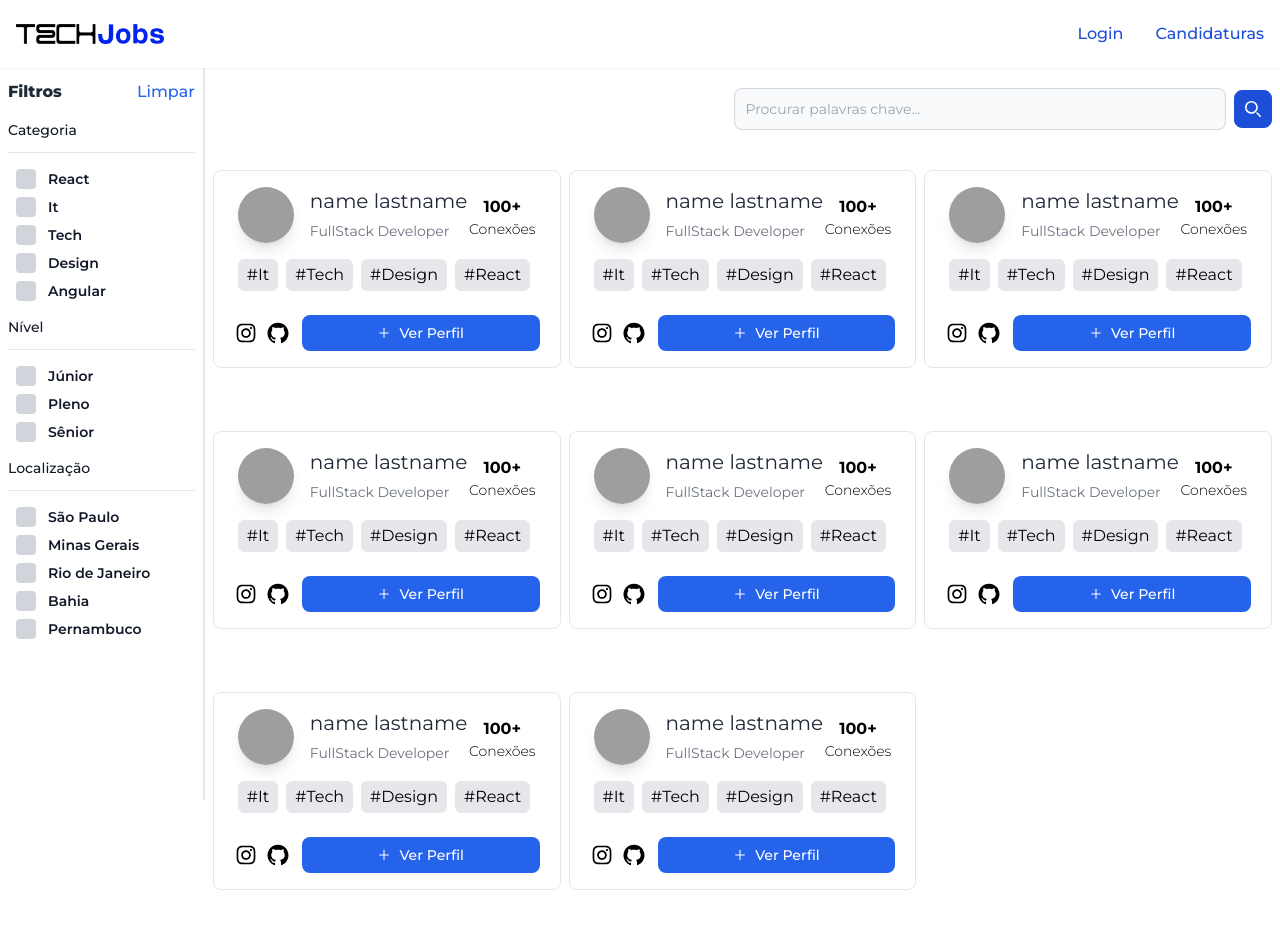
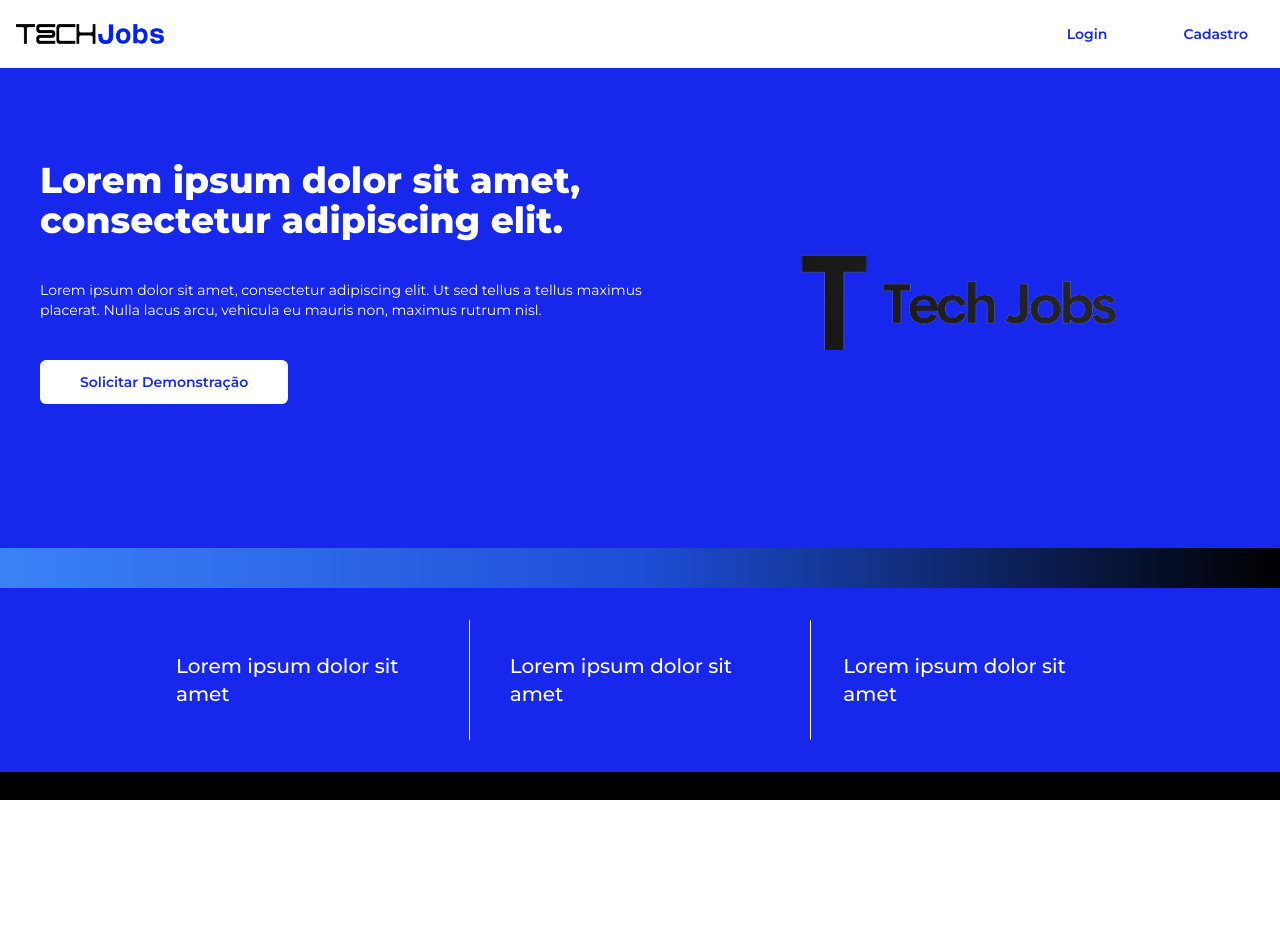
Before and after one commit to aughustuss/EmpregosTech, a Next.js app in the folder frontend/: page / in a window 1280 px wide. After the commit the page ends 800 px from the top, so only its background shows below. Built offline with nearby package versions, Linux system fonts and the light colour scheme; grey boxes are pictures that could not be loaded.

Commit message:
feat:fix home page

```diff
--- a/frontend/src/app/home/page.tsx
+++ b/frontend/src/app/home/page.tsx
@@ -1,39 +1,32 @@
-"use client"
+"use client";
 
+import Card from "@/components/Card";
+import Filter from "@/components/FilterSidebar";
+import FilterSearch from "@/components/FilterSidebar/FilterSearch";
 import NavBar from "@/components/NavBar/NavBar";
 
-const HomePage  =() =>{
-    return(
-        <>
-        <NavBar />
-        <div className="w-full h-screen  bg-black pt-12">
-            <div className=" bg-white h-screen  ">
-                <section className="flex w-full flex-row h-[500px] bg-blue-800">
-                    <div className="w-1/2 flex flex-col ml-10 gap-y-10">
-                        <div className="flex flex-col justify-center items-center mt-16 gap-10">
-                            <h3 className="font-extrabold text-4xl text-white">Impulsione resultadostalentosexperiências
-                                com um ecossistema fluido e inteligente para o seu RH
-                            </h3>
-                            <h4 className="font-normal text-sm text-white">Só a TechJobs entrega uma plataforma completa para contratar, admitir, treinar e engajar seu time de forma simples em uma jornada única e digital.</h4>
-                        </div>
-                        <div className="w-1/2">
-                             <button className="py-3 px-10 rounded-md text-sm bg-blue-600 text-white">Solicitar Demonstração </button>
-                        </div>
-                    </div>
-                    <div className="w-1/2 h-full  flex items-center justify-center">
-                        <img src="https://3299491.fs1.hubspotusercontent-na1.net/hub/3299491/hubfs/Rebranding%202023/home%202023/Banner%20Topo%201%20(1).png?width=800&name=Banner%20Topo%201%20(1).png" className="object-content"/>
-                    </div>
-                </section>
-                <div className="w-full h-[40px] bg-gradient-to-r from-indigo-500 via-purple-500 to-pink-500"> </div>
-                <div className="h-[20%] flex items-center justify-center gap-x-10 bg-blue-800 px-36 rounded-b-xl">
-                    <h3 className="border-r border-white p-6 text-xl font-medium text-white">+ de 4000 empresas confiam na TechJobs</h3>
-                    <h3 className="text-xl text-white">Presente em + de 20 setores</h3>
-                    <h3 className="border-l border-white p-6 text-xl text-white">Impulsionamos a vida de + de 1 M de pessoas</h3>
-                </div>
-            </div>
+export default function Home() {
+  return (
+    <div >
+      <NavBar />
+      <div className="flex flex-row justify-end w-full ">
+        <Filter />
+        <div className="w-[84%] pt-20">
+          <div className="flex items-end justify-end">
+            <FilterSearch />
+          </div>
+          <div className="grid grid-cols-1 gap-2 px-2 py-3 md:grid-cols-3 w-full  h-screen place-items-center  ">
+            <Card />
+            <Card />
+            <Card />
+            <Card />
+            <Card />
+            <Card />
+            <Card />
+            <Card />
+          </div>
         </div>
-        </>
-    )
+      </div>
+    </div>
+  );
 }
-
-export default HomePage;
--- a/frontend/src/app/layout.tsx
+++ b/frontend/src/app/layout.tsx
@@ -5,8 +5,8 @@ import { Montserrat } from "next/font/google";
 const montserrat = Montserrat({ subsets: ["latin"] });
 
 export const metadata: Metadata = {
-  title: "Create Next App",
-  description: "Generated by create next app",
+  title: "TechJobs",
+  description: "TechJobs",
 };
 
 export default function RootLayout({
--- a/frontend/src/app/page.tsx
+++ b/frontend/src/app/page.tsx
@@ -1,32 +1,58 @@
 "use client";
 
-import Card from "@/components/Card";
-import Filter from "@/components/FilterSidebar";
-import FilterSearch from "@/components/FilterSidebar/FilterSearch";
 import NavBar from "@/components/NavBar/NavBar";
+import Image from "next/image";
+import LogoImage from "../../public/images/logoTechJobs.png";
 
-export default function Home() {
+const HomePage = () => {
   return (
-    <div >
+    <>
       <NavBar />
-      <div className="flex flex-row justify-end w-full ">
-        <Filter />
-        <div className="w-[84%] pt-20">
-          <div className="flex items-end justify-end">
-            <FilterSearch />
-          </div>
-          <div className="grid grid-cols-1 gap-2 px-2 py-3 md:grid-cols-3 w-full  h-screen place-items-center  ">
-            <Card />
-            <Card />
-            <Card />
-            <Card />
-            <Card />
-            <Card />
-            <Card />
-            <Card />
+      <div className="w-full h-screen bg-black pt-12 overflow-y-hidden">
+        <div className="h-auto">
+          <section className="flex w-full flex-row h-[500px] bg-[#1727eb]">
+            <div className="w-1/2 flex flex-col ml-10 gap-y-10 mt-12">
+              <div className="flex flex-col justify-center items-center mt-16 gap-10">
+                <h3 className="font-extrabold text-4xl text-white">
+                  Lorem ipsum dolor sit amet, consectetur adipiscing elit.
+                </h3>
+                <h4 className="font-normal text-sm text-white">
+                  Lorem ipsum dolor sit amet, consectetur adipiscing elit. Ut
+                  sed tellus a tellus maximus placerat. Nulla lacus arcu,
+                  vehicula eu mauris non, maximus rutrum nisl.
+                </h4>
+              </div>
+              <div className="w-1/2">
+                <button className="py-3 px-10 rounded-md text-sm font-semibold bg-white text-[#1727eb]">
+                  Solicitar Demonstração{" "}
+                </button>
+              </div>
+            </div>
+            <div className="w-1/2 h-full  flex items-center justify-center">
+              <Image
+                src={LogoImage}
+                className="object-content"
+                alt="Picture of the author"
+                width={500}
+              />
+            </div>
+          </section>
+          <div className="w-full h-[40px] bg-gradient-to-r from-blue-500 via-blue-700 to-black"></div>
+          <div className="h-[10%] flex items-center justify-center gap-x-10 bg-[#1727eb] px-36 py-8">
+            <h3 className="border-r border-white p-8 text-xl font-medium text-white">
+              Lorem ipsum dolor sit amet
+            </h3>
+            <h3 className="text-xl text-white font-medium">
+              Lorem ipsum dolor sit amet
+            </h3>
+            <h3 className="border-l border-white p-8 text-xl text-white font-medium">
+              Lorem ipsum dolor sit amet
+            </h3>
           </div>
         </div>
       </div>
-    </div>
+    </>
   );
-}
+};
+
+export default HomePage;
--- a/frontend/src/app/signIn/page.tsx
+++ b/frontend/src/app/signIn/page.tsx
@@ -31,7 +31,7 @@ const SignIn = () => {
 
   return (
     <div className="flex flex-col items-center w-full h-auto justify-center ">
-      <div className="bg-white p-6  w-full md:w-1/3 ">
+      <div className="bg-white p-6  w-full md:w-1/4 ">
         <Heading title="Olá, Bem vindo(a)" subtitle="Crie sua Conta" />
         <form
           className="mt-4 flex flex-col gap-y-3 w-full"
--- a/frontend/src/app/signUp/page.tsx
+++ b/frontend/src/app/signUp/page.tsx
@@ -31,7 +31,7 @@ const SignIn = () => {
 
   return (
     <div className="flex flex-col items-center w-full h-screen overflow-y-auto justify-center ">
-      <div className="bg-white p-8  w-full max-w-md  ">
+      <div className="bg-white p-8  w-full md:w-1/4  ">
         <Heading
           title="Olá, Bem vindo(a) de volta"
           subtitle="Entre com seus dados para continuar"
--- a/frontend/src/components/Button.tsx
+++ b/frontend/src/components/Button.tsx
@@ -7,7 +7,7 @@ const Button = ({ text, type, ...props }: ButtonProps) => {
     <button
       {...props}
       type={type}
-      className="p-4 rounded-2xl shadow-sm focus:shadow-lg bg-black text-white font-semibold w-full"
+      className="p-4 rounded-2xl shadow-sm focus:shadow-lg bg-[#1727eb] text-white font-semibold w-full"
     >
       {text}
     </button>
--- a/frontend/src/components/NavBar/NavBar.tsx
+++ b/frontend/src/components/NavBar/NavBar.tsx
@@ -32,8 +32,8 @@ const NavBar = () => {
           } w-full md:block md:w-auto`}
         >
           <ul className="font-medium flex flex-col p-4 md:p-0 mt-4  border-gray-100 rounded-lg md:flex-row md:space-x-8 md:mt-0 md:border-0 ">
-            <NavBarItem href="/signIn" text="Login" primary />
-            <NavBarItem href="/signIn" text="Candidaturas" />
+            <NavBarItem href="/signUp" text="Login" />
+            <NavBarItem href="/signIn" text="Cadastro" />
           </ul>
         </div>
       </div>
--- a/frontend/src/components/NavBar/NavBarItem.tsx
+++ b/frontend/src/components/NavBar/NavBarItem.tsx
@@ -4,17 +4,14 @@ import Link from "next/link";
 interface NavBarItemProps {
   href: string;
   text: string;
-  primary?: boolean;
 }
 
-const NavBarItem = ({ href, text, primary }: NavBarItemProps) => {
+const NavBarItem = ({ href, text }: NavBarItemProps) => {
   return (
     <li>
       <Link
         href={href}
-        className={`block py-2 pl-3 pr-4 text-black font-medium ${
-          primary ? "bg-blue-700" : ""
-        }  rounded md:bg-transparent md:text-blue-700 md:p-0 dark:text-white md:dark:text-blue-500`}
+        className={`block py-2 pl-3 pr-4 text-[#1727eb] font-semibold text-sm  hover:text-white hover:bg-[#1727eb] rounded-lg md:inline-block md:mt-0 md:ml-4`}
       >
         {text}
       </Link>
```
